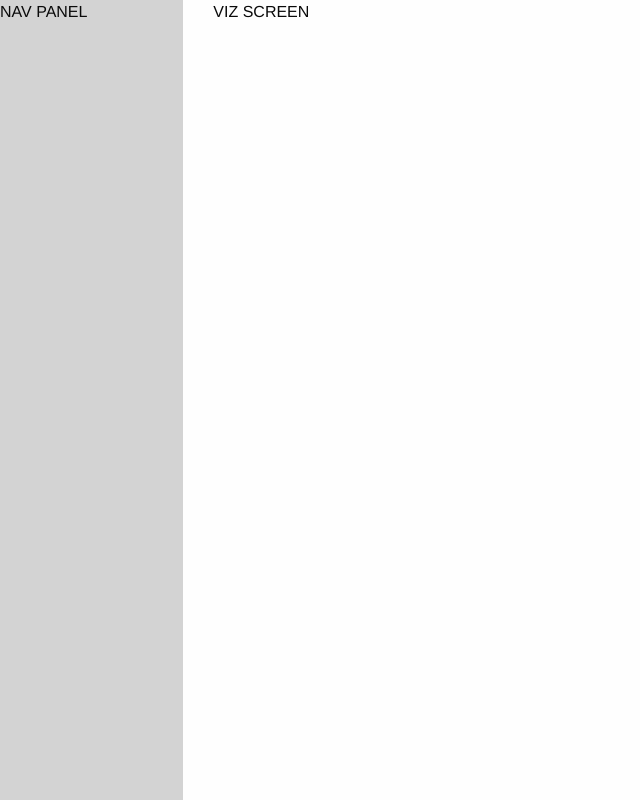
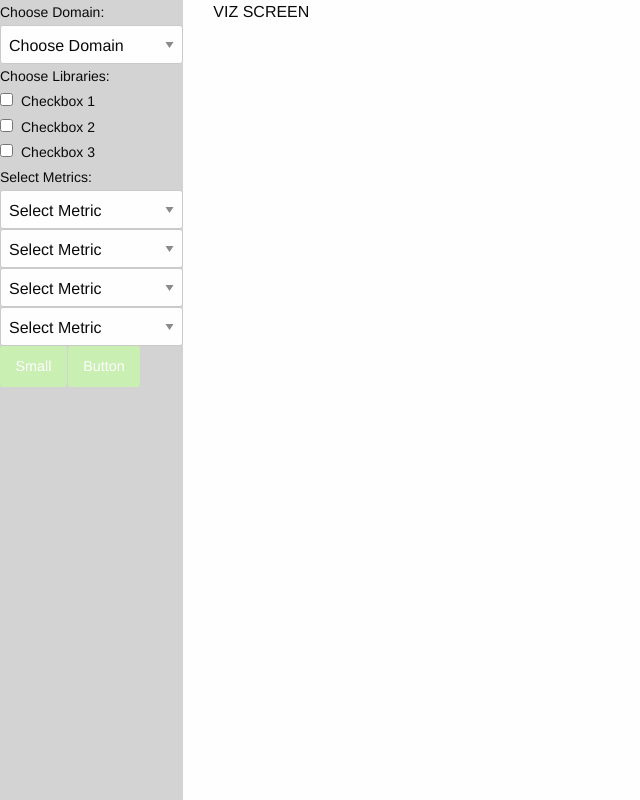
Before and after one commit to DataVisualizationW18/DevRepo, a Flask app: page / in a window 1280 px wide. Shown: the whole page, without its empty margins (0-640 px from the left). Run offline with Flask 2, Linux system fonts and the light colour scheme.

Commit message:
Basic UI template for nav panel.

```diff
--- a/static/styles/app.css
+++ b/static/styles/app.css
@@ -6,3 +6,11 @@
 #nav-panel {
   background-color: lightgrey;
 }
+
+[type='checkbox'] {
+  margin: 0;
+}
+
+select {
+  margin: 0;
+}
--- a/templates/index.html
+++ b/templates/index.html
@@ -10,7 +10,94 @@
   </head>
   <body>
     <div id="full-page" class="grid-x grid-margin-x">
-      <div id="nav-panel" class="cell medium-3 large-2">NAV PANEL</div>
+      <div id="nav-panel" class="cell medium-3 large-2">
+        <form>
+          <div id="domain">
+            <label>Choose Domain:
+              <select>
+                <option value="" disabled selected>Choose Domain</option>
+                <option value="cryptography">cryptography</option>
+                <option value="databases">databases</option>
+                <option value="json">json</option>
+                <option value="logging">logging</option>
+                <option value="mocking">mocking</option>
+                <option value="object-relational mapping">object-relational mapping</option>
+                <option value="security">security</option>
+                <option value="testing">testing</option>
+                <option value="utilities">utilities</option>
+                <option value="xml">xml</option>
+              </select>
+            </label>
+          </div>
+          <div id="libraries">
+            <label>Choose Libraries:</label>
+            <div>
+              <input id="checkbox1" type="checkbox"><label for="checkbox1">Checkbox 1</label>
+            </div>
+            <div>
+              <input id="checkbox2" type="checkbox"><label for="checkbox2">Checkbox 2</label>
+            </div>
+            <div>
+              <input id="checkbox3" type="checkbox"><label for="checkbox3">Checkbox 3</label>
+            </div>
+          </div>
+          <div id="metrics">
+            <label>Select Metrics:</label>
+            <select>
+              <option value="" disabled selected>Select Metric</option>
+              <option value="backwards-compatibility">Backwards Compatibility</option>
+              <option value="issue-closing-time">Issue Closing Time</option>
+              <option value="issue-response-time">Issue Response Time</option>
+              <option value="last-discussed-on-so">Last Discussed on Stack Overflow</option>
+              <option value="last-modification-date">Last Modification Date</option>
+              <option value="performance">Performance</option>
+              <option value="popularity">Popularity</option>
+              <option value="release-frequency">Release Frequency</option>
+              <option value="security">Security</option>
+            </select>
+            <select>
+              <option value="" disabled selected>Select Metric</option>
+              <option value="backwards-compatibility">Backwards Compatibility</option>
+              <option value="issue-closing-time">Issue Closing Time</option>
+              <option value="issue-response-time">Issue Response Time</option>
+              <option value="last-discussed-on-so">Last Discussed on Stack Overflow</option>
+              <option value="last-modification-date">Last Modification Date</option>
+              <option value="performance">Performance</option>
+              <option value="popularity">Popularity</option>
+              <option value="release-frequency">Release Frequency</option>
+              <option value="security">Security</option>
+            </select>
+            <select>
+              <option value="" disabled selected>Select Metric</option>
+              <option value="backwards-compatibility">Backwards Compatibility</option>
+              <option value="issue-closing-time">Issue Closing Time</option>
+              <option value="issue-response-time">Issue Response Time</option>
+              <option value="last-discussed-on-so">Last Discussed on Stack Overflow</option>
+              <option value="last-modification-date">Last Modification Date</option>
+              <option value="performance">Performance</option>
+              <option value="popularity">Popularity</option>
+              <option value="release-frequency">Release Frequency</option>
+              <option value="security">Security</option>
+            </select>
+            <select>
+              <option value="" disabled selected>Select Metric</option>
+              <option value="backwards-compatibility">Backwards Compatibility</option>
+              <option value="issue-closing-time">Issue Closing Time</option>
+              <option value="issue-response-time">Issue Response Time</option>
+              <option value="last-discussed-on-so">Last Discussed on Stack Overflow</option>
+              <option value="last-modification-date">Last Modification Date</option>
+              <option value="performance">Performance</option>
+              <option value="popularity">Popularity</option>
+              <option value="release-frequency">Release Frequency</option>
+              <option value="security">Security</option>
+            </select>
+          </div>
+          <div class="button-group">
+            <a class="button">Small</a>
+            <a class="button">Button</a>
+          </div>
+        </form>
+      </div>
       <div class="cell auto">VIZ SCREEN</div>
     </div>
 <!--
```
